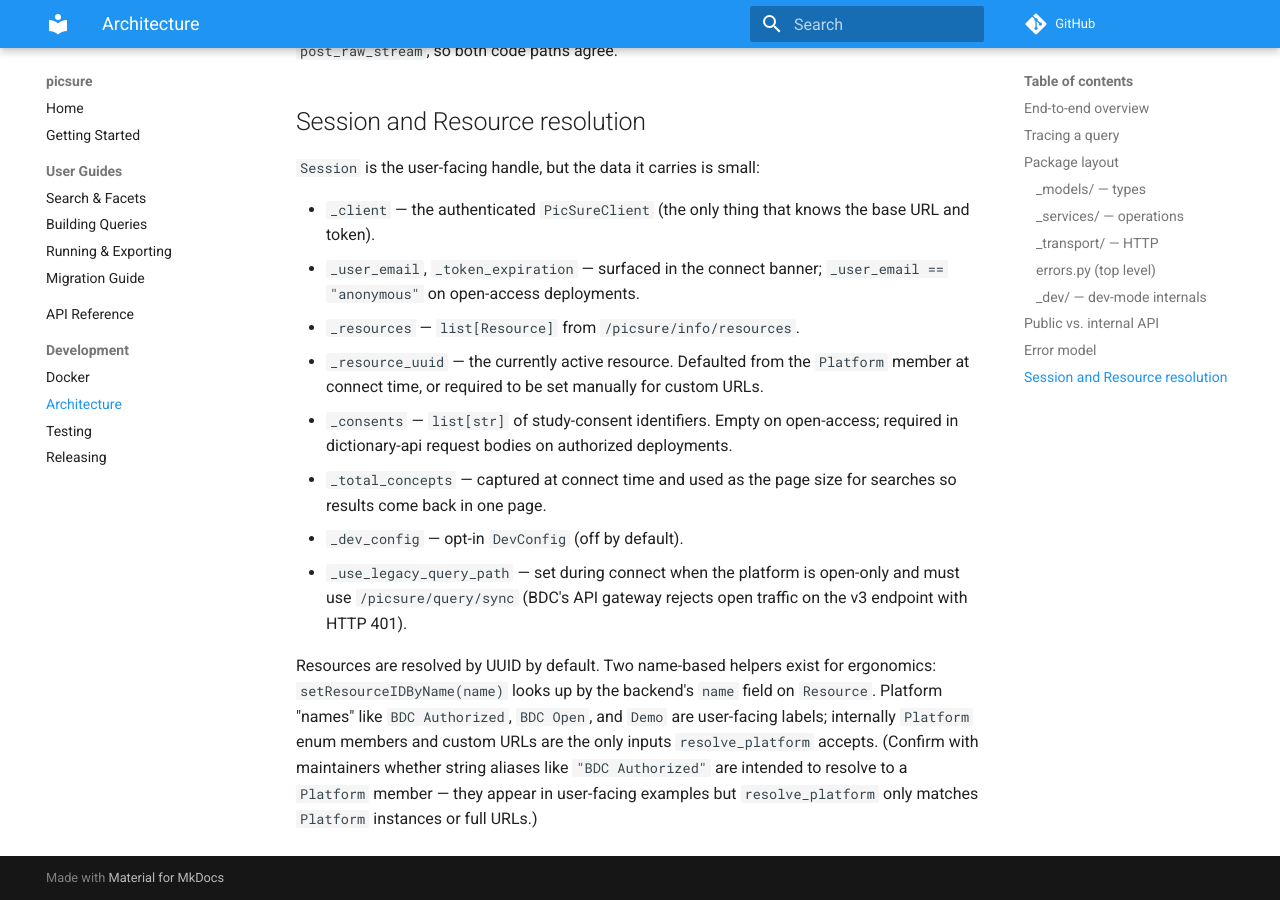
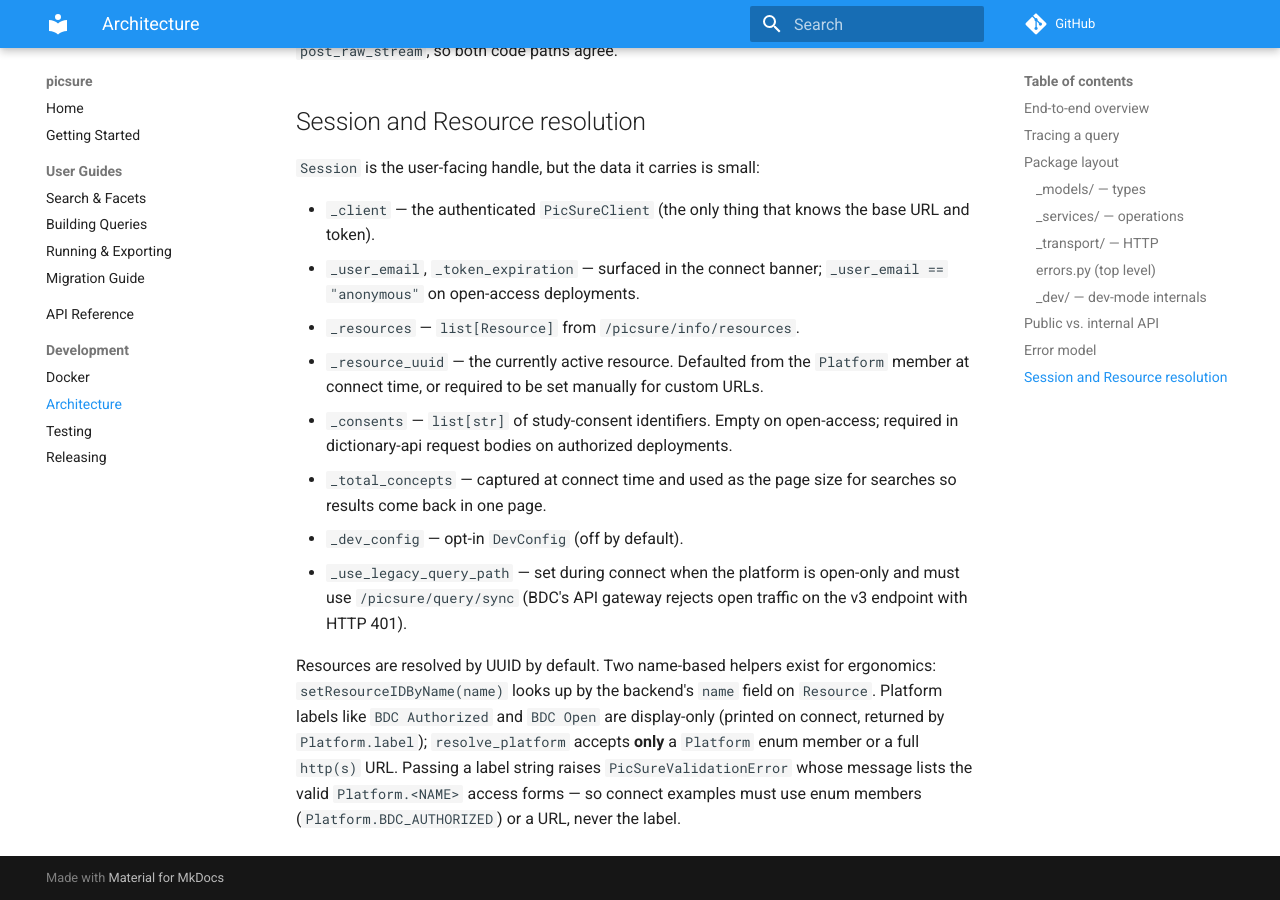
Before and after one commit to hms-dbmi/pic-sure-python-adapter-hpds, an MkDocs documentation site: the page built from docs/development/architecture.md, in a window 1280 px wide and 900 px high, scrolled down 6179 px. Built offline with MkDocs 1.6.1 and Material for MkDocs 9.7.7, drawn with Linux system fonts in a browser that asks for light colours; comment, search, counter and statistics services are not loaded.

Commit message:
docs: use Platform enum members for connect() examples
connect() rejects human-readable platform labels (e.g. "BDC Authorized")
since the resolve_platform change; only a Platform enum member or a full
URL is accepted. Update all connect() examples and prose across the README,
index, getting-started, and migration guide to pass Platform.BDC_AUTHORIZED,
and drop references to the nonexistent "Demo" platform. Resolve the open
maintainer question in the architecture doc with the confirmed behavior.

```diff
--- a/docs/development/architecture.md
+++ b/docs/development/architecture.md
@@ -225,10 +225,10 @@ small:
 
 Resources are resolved by UUID by default. Two name-based helpers
 exist for ergonomics: `setResourceIDByName(name)` looks up by the
-backend's `name` field on `Resource`. Platform "names" like
-`BDC Authorized`, `BDC Open`, and `Demo` are user-facing labels;
-internally `Platform` enum members and custom URLs are the only
-inputs `resolve_platform` accepts. (Confirm with maintainers whether
-string aliases like `"BDC Authorized"` are intended to resolve to a
-`Platform` member — they appear in user-facing examples but
-`resolve_platform` only matches `Platform` instances or full URLs.)
+backend's `name` field on `Resource`. Platform labels like
+`BDC Authorized` and `BDC Open` are display-only (printed on connect,
+returned by `Platform.label`); `resolve_platform` accepts **only** a
+`Platform` enum member or a full `http(s)` URL. Passing a label string
+raises `PicSureValidationError` whose message lists the valid
+`Platform.<NAME>` access forms — so connect examples must use enum
+members (`Platform.BDC_AUTHORIZED`) or a URL, never the label.
```
Also changed, not shown: README.md (+1 -1 lines), docs/getting-started.md (+8 -5 lines), docs/guides/migrating-from-picsurehpdslib.md (+3 -2 lines), docs/index.md (+1 -1 lines).
